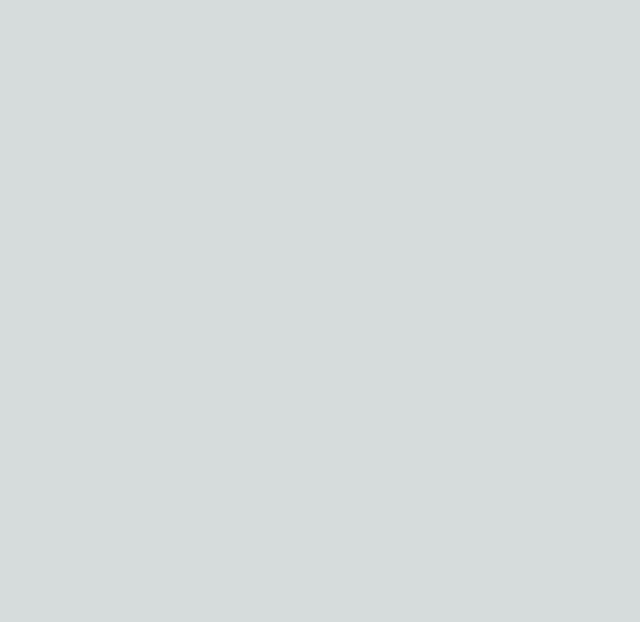
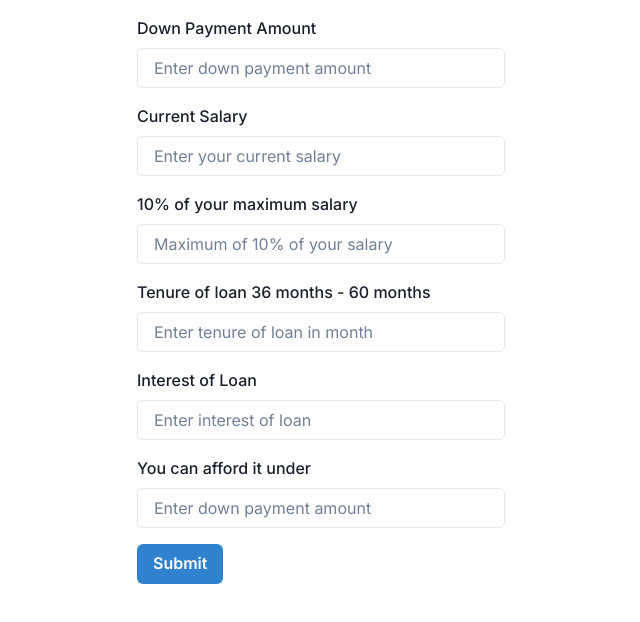
Before and after one commit to Rupit-Prajapati-AT/loan-calculator, a Next.js app: page / in a window 1280 px wide. Shown: the top 622 px of the page, without its empty margins (319-959 px from the left). Built offline with nearby package versions, Linux system fonts and the light colour scheme.

Commit message:
form design created

```diff
--- a/src/app/layout.js
+++ b/src/app/layout.jsx
@@ -1,5 +1,6 @@
 import { Inter } from "next/font/google";
 import "./globals.css";
+import { ChakraProvider } from "@chakra-ui/react";
 
 const inter = Inter({ subsets: ["latin"] });
 
@@ -11,7 +12,9 @@ export const metadata = {
 export default function RootLayout({ children }) {
   return (
     <html lang="en">
-      <body className={inter.className}>{children}</body>
+      <body className={inter.className}>
+        <ChakraProvider>{children}</ChakraProvider>
+      </body>
     </html>
   );
 }
--- a/src/app/page.jsx
+++ b/src/app/page.jsx
@@ -1,6 +1,88 @@
-import Image from "next/image";
-import styles from "./page.module.css";
+"use client";
+import { FormControl, FormLabel, Input, Button, Box } from "@chakra-ui/react";
+import { useState } from "react";
 
 export default function Home() {
-  return <div></div>;
+  const [downPayment, setDownPayment] = useState("");
+  const [salary, setSalary] = useState("");
+  const [maxSalary, setMaxSalary] = useState("");
+  const [tenure, setTenure] = useState("");
+  const [interest, setInterest] = useState("");
+  const [error, setError] = useState(false);
+
+  return (
+    <>
+      <Box maxW="400px" m="auto" p="4">
+        <form>
+          <FormControl id="downPayment" mb="4">
+            <FormLabel htmlFor="downPayment">Down Payment Amount</FormLabel>
+            <Input
+              value={downPayment}
+              onChange={(e) => setDownPayment(e.target.value)}
+              type="number"
+              placeholder="Enter down payment amount"
+            />
+          </FormControl>
+          <FormControl id="downPayment" mb="4">
+            <FormLabel htmlFor="downPayment">Current Salary</FormLabel>
+            <Input
+              value={salary}
+              onChange={(e) => {
+                setSalary(e.target.value);
+                setMaxSalary(e.target.value / 10);
+              }}
+              type="number"
+              placeholder="Enter your current salary"
+            />
+          </FormControl>
+          <FormControl id="downPayment" mb="4">
+            <FormLabel htmlFor="downPayment">
+              10% of your maximum salary
+            </FormLabel>
+            <Input
+              value={maxSalary}
+              onChange={(e) => {
+                if (e.target.value <= salary / 10) {
+                  setMaxSalary(e.target.value);
+                }
+              }}
+              type="number"
+              placeholder="Maximum of 10% of your salary"
+            />
+          </FormControl>
+          <FormControl id="downPayment" mb="4">
+            <FormLabel htmlFor="downPayment">
+              Tenure of loan 36 months - 60 months
+            </FormLabel>
+            <Input
+              value={tenure}
+              onChange={(e) => {
+                setTenure(e.target.value)
+              }}
+              type="number"
+              placeholder="Enter tenure of loan in month"
+            />
+            {/* {error ? "The month should be from 36 to 60" : ""} */}
+
+          </FormControl>
+          <FormControl id="downPayment" mb="4">
+            <FormLabel htmlFor="downPayment">Interest of Loan</FormLabel>
+            <Input
+              value={interest}
+              onChange={(e) => setInterest(e.target.value)}
+              type="number"
+              placeholder="Enter interest of loan"
+            />
+          </FormControl>
+          <FormControl id="downPayment" mb="4">
+            <FormLabel htmlFor="downPayment">You can afford it under</FormLabel>
+            <Input type="number" placeholder="Enter down payment amount" />
+          </FormControl>
+          <Button type="submit" colorScheme="blue">
+            Submit
+          </Button>
+        </form>
+      </Box>
+    </>
+  );
 }
--- a/src/app/page.module.css
+++ /dev/null
@@ -1,230 +0,0 @@
-.main {
-  display: flex;
-  flex-direction: column;
-  justify-content: space-between;
-  align-items: center;
-  padding: 6rem;
-  min-height: 100vh;
-}
-
-.description {
-  display: inherit;
-  justify-content: inherit;
-  align-items: inherit;
-  font-size: 0.85rem;
-  max-width: var(--max-width);
-  width: 100%;
-  z-index: 2;
-  font-family: var(--font-mono);
-}
-
-.description a {
-  display: flex;
-  justify-content: center;
-  align-items: center;
-  gap: 0.5rem;
-}
-
-.description p {
-  position: relative;
-  margin: 0;
-  padding: 1rem;
-  background-color: rgba(var(--callout-rgb), 0.5);
-  border: 1px solid rgba(var(--callout-border-rgb), 0.3);
-  border-radius: var(--border-radius);
-}
-
-.code {
-  font-weight: 700;
-  font-family: var(--font-mono);
-}
-
-.grid {
-  display: grid;
-  grid-template-columns: repeat(4, minmax(25%, auto));
-  max-width: 100%;
-  width: var(--max-width);
-}
-
-.card {
-  padding: 1rem 1.2rem;
-  border-radius: var(--border-radius);
-  background: rgba(var(--card-rgb), 0);
-  border: 1px solid rgba(var(--card-border-rgb), 0);
-  transition: background 200ms, border 200ms;
-}
-
-.card span {
-  display: inline-block;
-  transition: transform 200ms;
-}
-
-.card h2 {
-  font-weight: 600;
-  margin-bottom: 0.7rem;
-}
-
-.card p {
-  margin: 0;
-  opacity: 0.6;
-  font-size: 0.9rem;
-  line-height: 1.5;
-  max-width: 30ch;
-  text-wrap: balance;
-}
-
-.center {
-  display: flex;
-  justify-content: center;
-  align-items: center;
-  position: relative;
-  padding: 4rem 0;
-}
-
-.center::before {
-  background: var(--secondary-glow);
-  border-radius: 50%;
-  width: 480px;
-  height: 360px;
-  margin-left: -400px;
-}
-
-.center::after {
-  background: var(--primary-glow);
-  width: 240px;
-  height: 180px;
-  z-index: -1;
-}
-
-.center::before,
-.center::after {
-  content: "";
-  left: 50%;
-  position: absolute;
-  filter: blur(45px);
-  transform: translateZ(0);
-}
-
-.logo {
-  position: relative;
-}
-/* Enable hover only on non-touch devices */
-@media (hover: hover) and (pointer: fine) {
-  .card:hover {
-    background: rgba(var(--card-rgb), 0.1);
-    border: 1px solid rgba(var(--card-border-rgb), 0.15);
-  }
-
-  .card:hover span {
-    transform: translateX(4px);
-  }
-}
-
-@media (prefers-reduced-motion) {
-  .card:hover span {
-    transform: none;
-  }
-}
-
-/* Mobile */
-@media (max-width: 700px) {
-  .content {
-    padding: 4rem;
-  }
-
-  .grid {
-    grid-template-columns: 1fr;
-    margin-bottom: 120px;
-    max-width: 320px;
-    text-align: center;
-  }
-
-  .card {
-    padding: 1rem 2.5rem;
-  }
-
-  .card h2 {
-    margin-bottom: 0.5rem;
-  }
-
-  .center {
-    padding: 8rem 0 6rem;
-  }
-
-  .center::before {
-    transform: none;
-    height: 300px;
-  }
-
-  .description {
-    font-size: 0.8rem;
-  }
-
-  .description a {
-    padding: 1rem;
-  }
-
-  .description p,
-  .description div {
-    display: flex;
-    justify-content: center;
-    position: fixed;
-    width: 100%;
-  }
-
-  .description p {
-    align-items: center;
-    inset: 0 0 auto;
-    padding: 2rem 1rem 1.4rem;
-    border-radius: 0;
-    border: none;
-    border-bottom: 1px solid rgba(var(--callout-border-rgb), 0.25);
-    background: linear-gradient(
-      to bottom,
-      rgba(var(--background-start-rgb), 1),
-      rgba(var(--callout-rgb), 0.5)
-    );
-    background-clip: padding-box;
-    backdrop-filter: blur(24px);
-  }
-
-  .description div {
-    align-items: flex-end;
-    pointer-events: none;
-    inset: auto 0 0;
-    padding: 2rem;
-    height: 200px;
-    background: linear-gradient(
-      to bottom,
-      transparent 0%,
-      rgb(var(--background-end-rgb)) 40%
-    );
-    z-index: 1;
-  }
-}
-
-/* Tablet and Smaller Desktop */
-@media (min-width: 701px) and (max-width: 1120px) {
-  .grid {
-    grid-template-columns: repeat(2, 50%);
-  }
-}
-
-@media (prefers-color-scheme: dark) {
-  .vercelLogo {
-    filter: invert(1);
-  }
-
-  .logo {
-    filter: invert(1) drop-shadow(0 0 0.3rem #ffffff70);
-  }
-}
-
-@keyframes rotate {
-  from {
-    transform: rotate(360deg);
-  }
-  to {
-    transform: rotate(0deg);
-  }
-}
```
Also changed, not shown: package.json (+6 -2 lines), 1 other file (tests, documents, lock files or other folders).
